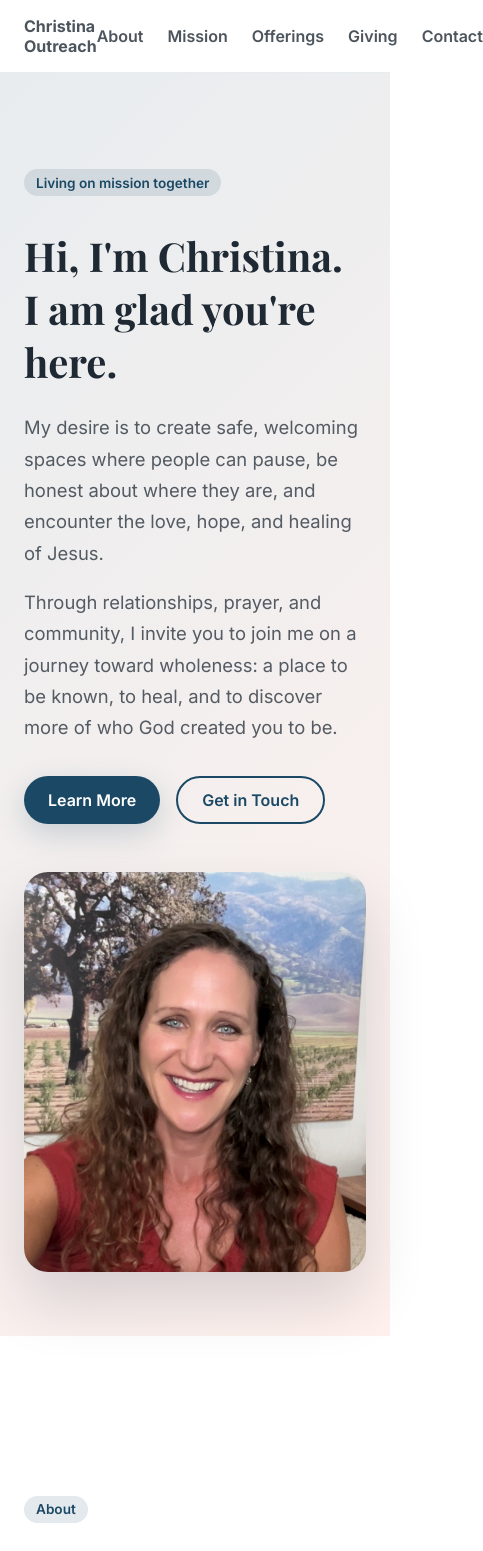
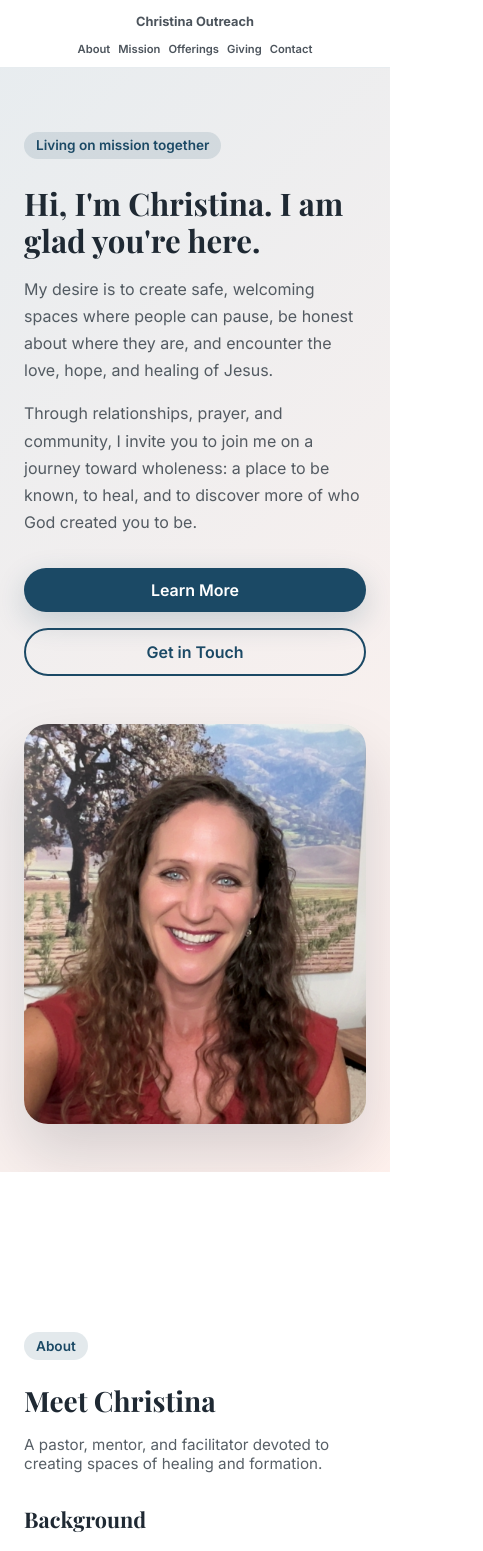
Before and after one commit to jclark-14/christina, a Next.js app: page / in a window 390 px wide. Shown: the top 1551 px of the page, 483 px wide, since content can reach past the window. Built offline with nearby package versions, Linux system fonts and the light colour scheme.

Commit message:
updated css for giving section and mobile.

```diff
--- a/src/app/globals.css
+++ b/src/app/globals.css
@@ -24,6 +24,8 @@ body {
   color: var(--color-text);
   background: white;
   scroll-behavior: smooth;
+  overflow-x: hidden;
+  width: 100%;
 }
 
 a {
@@ -35,10 +37,15 @@ main {
   display: flex;
   flex-direction: column;
   gap: 6rem;
+  width: 100%;
+  overflow-x: hidden;
 }
 
 section {
   padding: 4rem 1.5rem;
+  width: 100%;
+  max-width: 100vw;
+  overflow-x: hidden;
 }
 
 @media (min-width: 768px) {
@@ -85,12 +92,24 @@ section {
   font-family: var(--font-heading);
   font-size: clamp(2rem, 5vw, 3rem);
   margin-bottom: 1rem;
+  line-height: 1.3;
 }
 
 .section-subheading {
   max-width: 640px;
   margin-bottom: 2.5rem;
   color: rgba(31, 41, 51, 0.75);
+}
+
+@media (max-width: 768px) {
+  .section-heading {
+    font-size: clamp(1.75rem, 7vw, 2.5rem);
+  }
+
+  .section-subheading {
+    font-size: 0.95rem;
+    margin-bottom: 2rem;
+  }
 }
 
 .about-content {
@@ -111,6 +130,20 @@ section {
   line-height: 1.75;
   color: rgba(31, 41, 51, 0.85);
   margin: 0;
+}
+
+@media (max-width: 768px) {
+  .about-content {
+    gap: 2rem;
+  }
+
+  .about-content h3 {
+    font-size: 1.35rem;
+  }
+
+  .about-content p {
+    font-size: 1rem;
+  }
 }
 
 .grid {
@@ -184,11 +217,48 @@ nav ul {
 nav a {
   font-weight: 600;
   color: rgba(31, 41, 51, 0.8);
+  white-space: nowrap;
 }
 
 nav a:hover,
 nav a:focus {
   color: var(--color-primary);
+}
+
+/* Mobile Navigation */
+@media (max-width: 768px) {
+  nav .container {
+    flex-direction: column;
+    align-items: center;
+    gap: 0.75rem;
+    padding: 1rem;
+  }
+
+  nav ul {
+    gap: 0.75rem;
+    font-size: 0.8rem;
+    flex-wrap: wrap;
+    justify-content: center;
+  }
+
+  nav a strong {
+    font-size: 1rem;
+  }
+}
+
+@media (max-width: 480px) {
+  nav .container {
+    padding: 0.65rem 0.5rem;
+  }
+
+  nav ul {
+    gap: 0.5rem;
+    font-size: 0.7rem;
+  }
+
+  nav a strong {
+    font-size: 0.8rem;
+  }
 }
 
 footer {
@@ -256,7 +326,19 @@ textarea:focus {
     rgba(255, 123, 84, 0.1)
   );
   padding: 6rem 1.5rem 4rem;
+  position: relative;
 }
+
+/* .hero::after {
+  content: '';
+  position: absolute;
+  bottom: 0;
+  left: 0;
+  right: 0;
+  height: 80px;
+  background: linear-gradient(to bottom, transparent, white);
+  pointer-events: none;
+} */
 
 .hero .container {
   display: grid;
@@ -272,8 +354,9 @@ textarea:focus {
 
 .hero h1 {
   font-family: var(--font-heading);
-  font-size: clamp(2.5rem, 6vw, 3.75rem);
+  font-size: clamp(2rem, 6vw, 3.75rem);
   margin-bottom: 1.5rem;
+  line-height: 1.2;
 }
 
 .hero p {
@@ -287,6 +370,31 @@ textarea:focus {
   flex-wrap: wrap;
   gap: 1rem;
   margin-top: 2rem;
+}
+
+@media (max-width: 768px) {
+  .hero {
+    padding: 4rem 1.5rem 3rem;
+  }
+
+  .hero h1 {
+    font-size: clamp(1.75rem, 8vw, 2.5rem);
+    margin-bottom: 1rem;
+  }
+
+  .hero p {
+    font-size: 1rem;
+  }
+
+  .hero-actions {
+    flex-direction: column;
+    width: 100%;
+  }
+
+  .hero-actions .button {
+    width: 100%;
+    justify-content: center;
+  }
 }
 
 .hero-image {
@@ -382,6 +490,28 @@ textarea:focus {
   color: rgba(31, 41, 51, 0.8);
 }
 
+@media (max-width: 768px) {
+  .offerings-category-title {
+    font-size: 1.5rem;
+  }
+
+  .offering-header {
+    padding: 1.25rem;
+  }
+
+  .offering-header h4 {
+    font-size: 1rem;
+  }
+
+  .offering-content {
+    padding: 0 1.25rem 1.25rem;
+  }
+
+  .offering-content p {
+    font-size: 0.95rem;
+  }
+}
+
 @keyframes slideDown {
   from {
     opacity: 0;
@@ -397,10 +527,33 @@ textarea:focus {
 .giving-section {
   background: linear-gradient(
     135deg,
-    rgba(27, 73, 101, 0.08),
+    rgba(147, 182, 204, 0.178),
     rgba(240, 243, 189, 0.12),
-    rgba(255, 123, 84, 0.06)
+    rgba(255, 124, 84, 0.091)
   );
+  position: relative;
+}
+
+.giving-section::before {
+  content: '';
+  position: absolute;
+  top: 0;
+  left: 0;
+  right: 0;
+  height: 80px;
+  background: linear-gradient(to bottom, white, transparent);
+  pointer-events: none;
+}
+
+.giving-section::after {
+  content: '';
+  position: absolute;
+  bottom: 0;
+  left: 0;
+  right: 0;
+  height: 80px;
+  background: linear-gradient(to bottom, transparent, white);
+  pointer-events: none;
 }
 
 .giving-grid {
@@ -458,3 +611,21 @@ textarea:focus {
   line-height: 1.6;
   font-size: 0.95rem;
 }
+
+@media (max-width: 768px) {
+  .giving-grid {
+    grid-template-columns: 1fr;
+  }
+
+  .giving-card {
+    padding: 1.5rem;
+  }
+
+  .giving-content h3 {
+    font-size: 1.15rem;
+  }
+
+  .giving-content p {
+    font-size: 0.9rem;
+  }
+}
```
